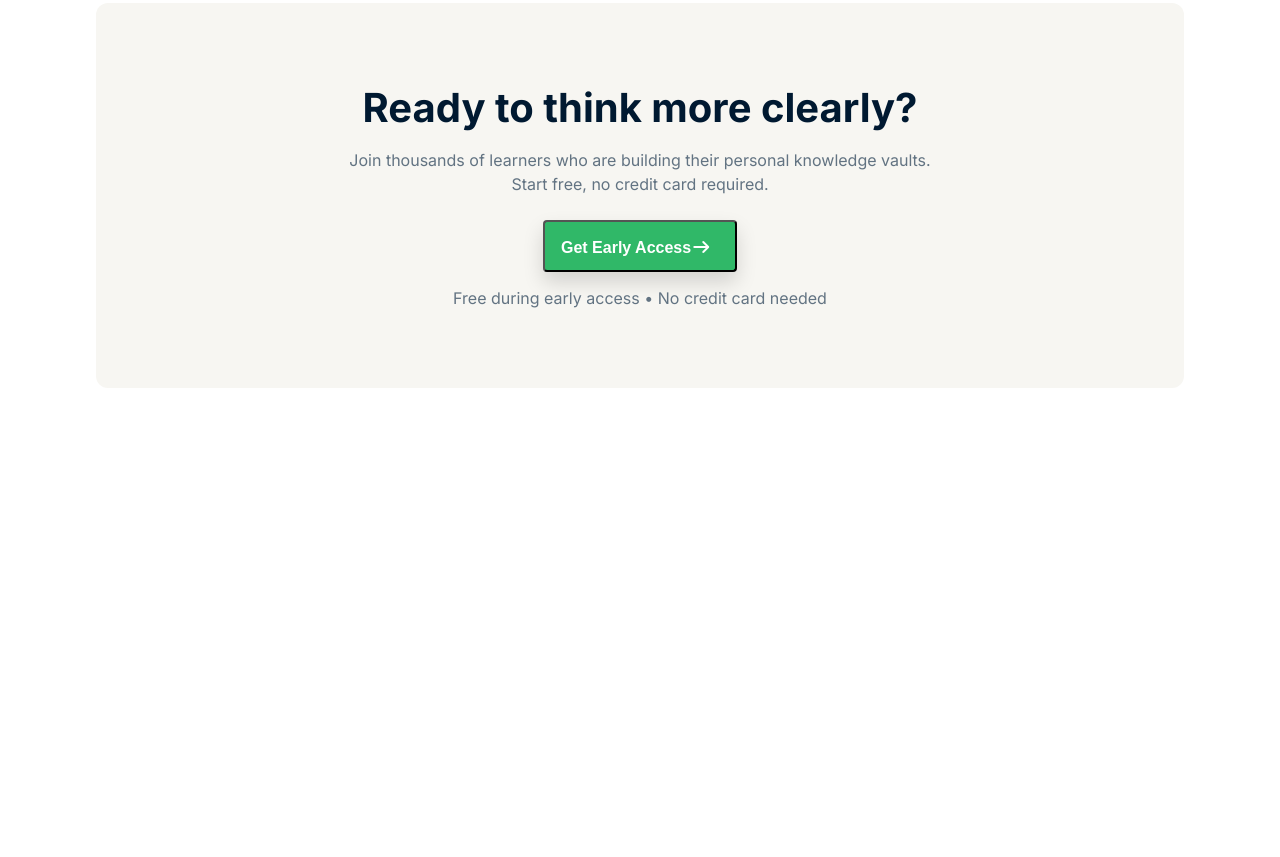
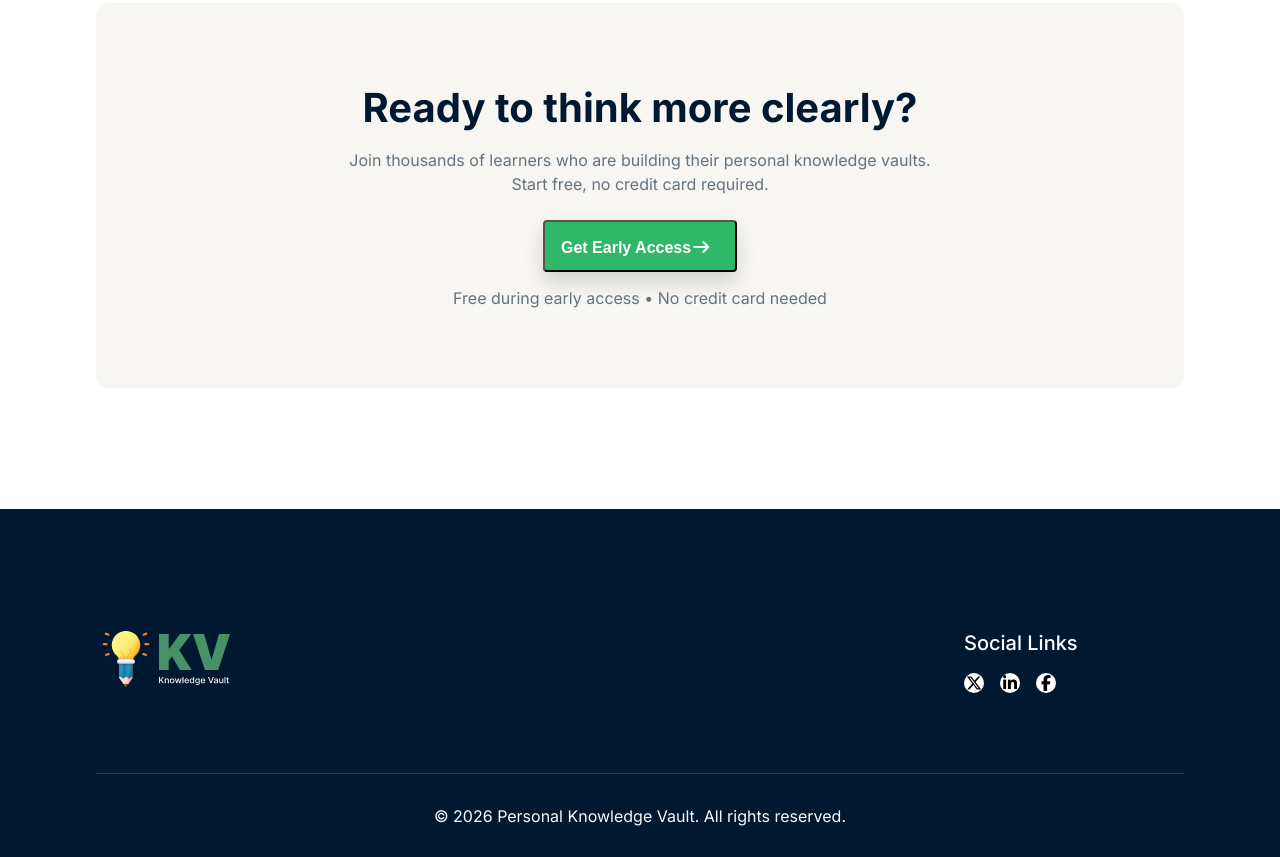
Before and after one commit to Ridoy-bushra/development, a plain HTML site: page index.html in a window 1280 px wide. Shown: the part 2051-2908 px from the top of the page. Drawn offline with Linux system fonts and the light colour scheme.

Commit message:
footer design

```diff
--- a/index.html
+++ b/index.html
@@ -101,6 +101,23 @@ Structured by design.</h1>
             <p class="hit">Free during early access • No credit card needed</p>
         </div>
     </section>
+    <footer id="foot">
+        <div class="foot-content">
+            <img src="/assets/logo-footer.png" alt="footer">
+            <div class="social">
+                <p>Social Links</p>
+                <ul class="social-content">
+                    <li><a href=""><i class="fa-brands fa-x-twitter social-logo"></i></a></li>
+                    <li><a href=""><i class="fa-brands fa-linkedin-in social-logo"></i></a></li>
+                    <li><a href=""><i class="fa-brands fa-facebook-f social-logo"></i></a></li>
+                </ul>
+            </div>
+        </div>
+            <div class="end">
+                <hr class="thin-line">
+                <p>© 2026 Personal Knowledge Vault. All rights reserved.</p>
+            </div>
+    </footer>
     </div>
 </body>
 </html>
--- a/styles/style.css
+++ b/styles/style.css
@@ -370,3 +370,66 @@ header{
     font-size: 16px;
     color: #627382;
 }
+#foot{
+    padding-top: 120px;
+    background-color: #001931;
+    height: 348px;
+    width: 100%;
+    max-width: 1600px;
+}
+.foot-content{
+    width: 85%;
+    max-width: 1360px;
+    display: flex;
+    justify-content: space-between;
+    margin:0 auto;
+    height: 64px;
+    margin-bottom: 80px;
+}
+.foot-content img{
+    width: 139px;
+    height: 60px;
+}
+.social{
+    height: 64px;
+    width: 220px;
+}
+.social p{
+    font-size: 20px;
+    line-height: 28px;
+    font-weight: 500;
+    color: #FFFFFF;
+    padding-bottom: 16px;
+}
+.social-content{
+    list-style-type: none;
+    display: flex;
+    gap:16px;
+    text-decoration: none;
+}
+.social-content li{
+    border-radius: 50%;
+    background-color: #FFFFFF;
+}
+.social-logo{
+    color: #000000;
+}
+#foot .end{
+    width: 85%;
+    max-width: 1360px;
+    margin: 0 auto;
+    margin-bottom: 30px;
+}
+.end p{
+    color:#FAFAFA ;
+    text-align: center;
+    font-size: 16px;
+    line-height: 24px;
+    padding-top: 30px;
+    padding-bottom: 0;
+}
+.thin-line{
+    background: #2a4552;
+    border: none;
+    height: 1px;
+}
```
